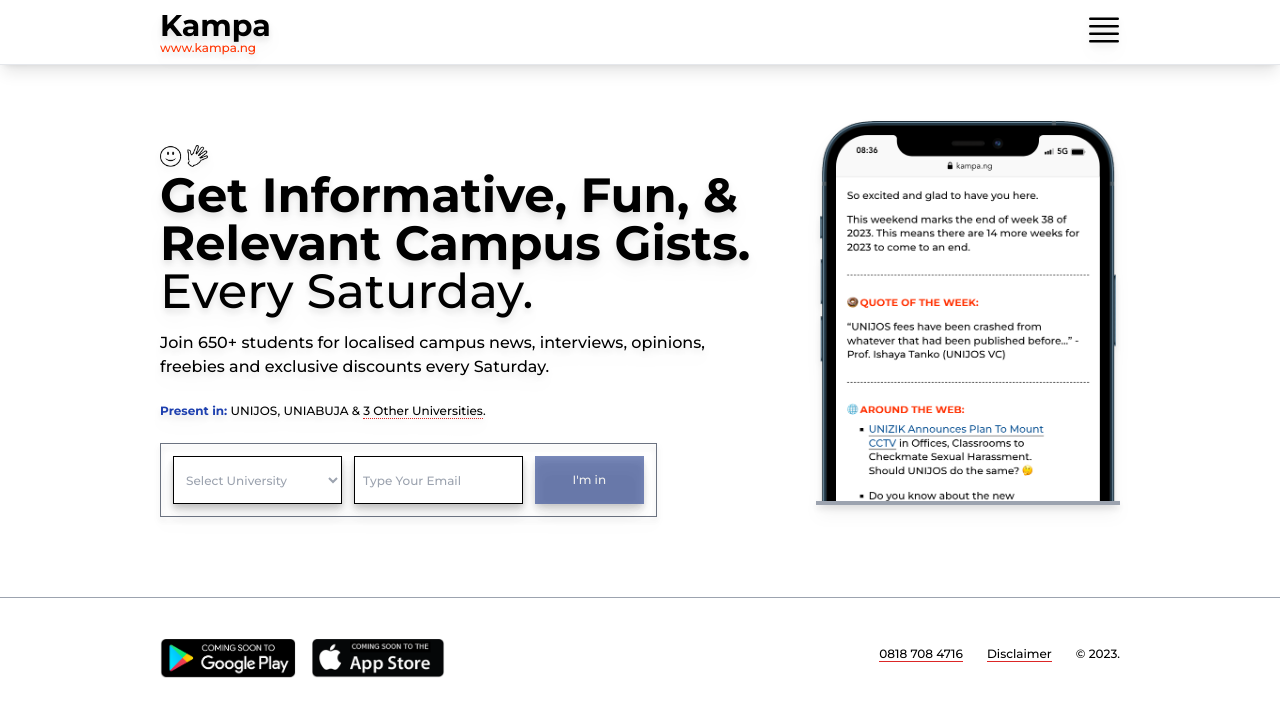
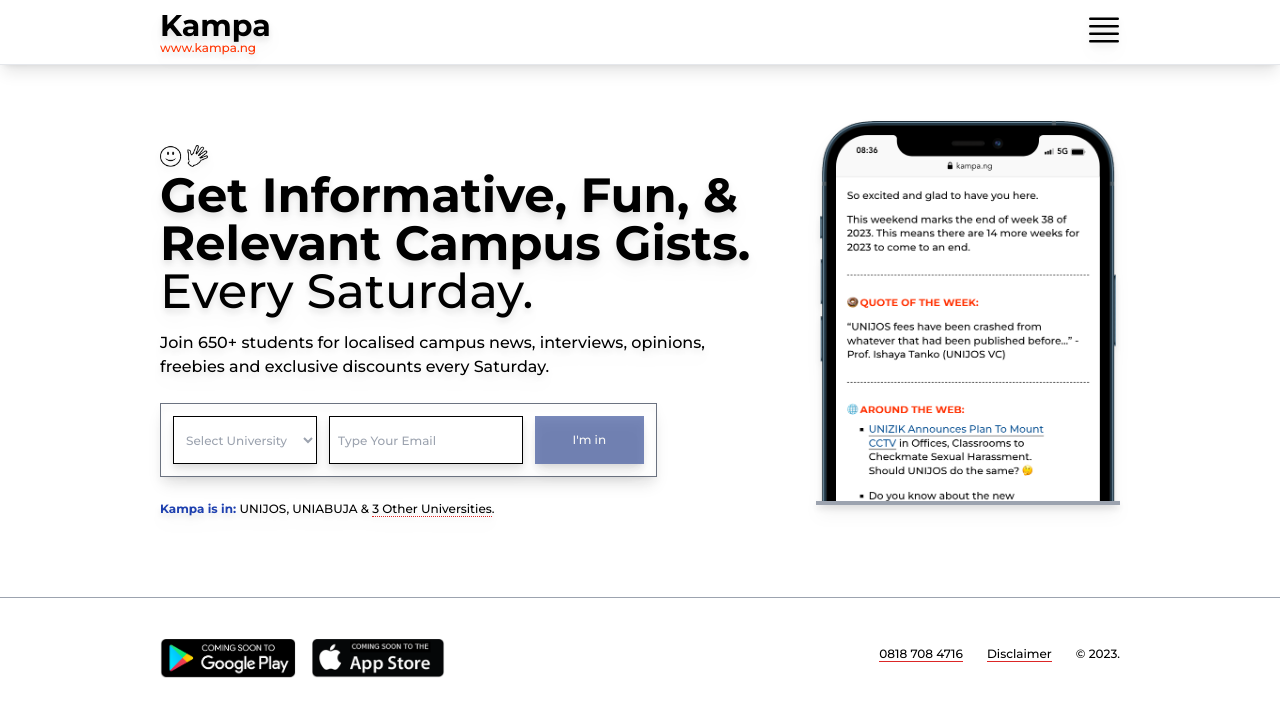
Before and after one commit to BamideleMo/unijosgo-ui, a Vue app: page / in a window 1280 px wide. Shown: the top 716 px of the page. Built offline with nearby package versions, Linux system fonts and the light colour scheme.

Commit message:
changed to bcryptjs from bcrypt

```diff
--- a/src/components/UserAccess.vue
+++ b/src/components/UserAccess.vue
@@ -78,18 +78,20 @@
 
   const validation = await v$.value.$validate();
   try {
+    console.log('try')
     let res = await axios.post(API_URL + "users/register", formData.value);
     loginNow();
   } catch (error) {
+    console.log(error)
     isProcessing.value = false;
-    errorMessage.value = error.response.data.message;
+    // errorMessage.value = error.response.data.message;
   }
 };
 
 </script>
 <template>
     <form @submit.prevent="submitForm">
-        <div class="mt-6 text-xs w-full lg:w-10/12 border border-gray-500 p-2 sm:p-3 drop-shadow-lg">
+        <div class="mt-6 text-xs w-full lg:w-10/12 border border-gray-500 p-2 sm:p-3 shadow-lg">
             <div v-if="v$.username.$error || v$.campus.$error || errorMessage" class="">
                 <div class="lg:grid lg:grid-cols-4 lg:gap-3" v-if="v$.username.$error || v$.campus.$error">
                     <div class="lg:col-span-3 grid grid-cols-2 gap-1.5 lg:gap-3">
@@ -107,14 +109,14 @@
             </div>
             <div class="grid grid-cols-1 sm:grid-cols-4 gap-3">
                 <div class="sm:col-span-3 flex space-x-1.5 lg:space-x-3">
-                    <select v-model="formData.campus" @blur="v$.campus.$touch" class="bg-white border border-black h-12 p-2 w-full outline-none disabled:text-red-600" required>
+                    <select v-model="formData.campus" @blur="v$.campus.$touch" class="bg-white border border-black h-12 p-2 w-36 outline-none disabled:text-red-600" required>
                         <option value="" disabled selected>Select University</option>
                         <option value="UNIJOS">UNIJOS</option>
                         <option value="KASU">KASU</option>
                         <option value="UNIABUJA">UNIABUJA</option>
                         <option value="ABU">ABU</option>
                     </select>
-                    <input v-model="formData.username" @blur="v$.username.$touch" class="bg-white border border-black h-12 p-2 w-full outline-none placeholder:text-gray-400" placeholder="Type Your Email" />
+                    <input v-model="formData.username" @blur="v$.username.$touch" class="bg-white border border-black h-12 p-2 grow outline-none placeholder:text-gray-400" placeholder="Type Your Email" />
                 </div>
                 <div class="mt-1 sm:mt-0">
                         <button v-if="v$.$invalid" disabled class="h-12 capitalise w-full bg-blue-900 shadow-lg cursor-not-allowed p-3 opacity-60 text-white">
--- a/src/views/HomeView.vue
+++ b/src/views/HomeView.vue
@@ -68,15 +68,15 @@
                 Join 650+ students for localised campus news, interviews, opinions,
                 freebies and exclusive discounts every Saturday.
             </p>
+            <UserAccess class="w-full lg:pr-3"/>
             <div class="text-xs mt-6">
                 <span>
                     <b class="text-blue-800">
-                        Present in:
+                        Kampa is in:
                     </b>
                     UNIJOS, UNIABUJA & <span @click="toggleOtherUni" class="border-b border-dotted border-red-600 hover:border-gray-400 hover:text-gra-400 cursor-pointer">3 Other Universities</span>.
                 </span>
             </div>
-            <UserAccess class="w-full lg:pr-3"/>
         </div>
         <div class="w-11/12 sm:w-6/12 mx-auto mt-12 lg:w-4/12 xl:w-4/12 lg:-mt-6">
             <div class="px-2 lg:px-1 max-w-full mx-auto h-96 border-b-4 border-gray-400 overflow-hidden drop-shadow-lg">
--- a/src/views/WelcomeView.vue
+++ b/src/views/WelcomeView.vue
@@ -141,10 +141,10 @@
                     </button>
                 </div>
             </div>
-            <h2>Want to change email address? 🤔</h2>
-            <p>
-                <span @click="doShowForm()" class="border-b border-black cursor-pointer text-red-600 hover:opacity-60">
-                    Click here to change <b class="text-blue-800">{{authStore.username}}</b>
+            <p>🤔 Want to change email address?
+
+                <span @click="doShowForm()" class="cursor-pointer text-red-600 hover:opacity-60">
+                    <span class="border-b border-black">Click here to change</span> <b class="text-blue-800">{{authStore.username}}</b>
                 </span>
             </p>
         </div>
```
Also changed, not shown: 1 other file (tests, documents, lock files or other folders).
